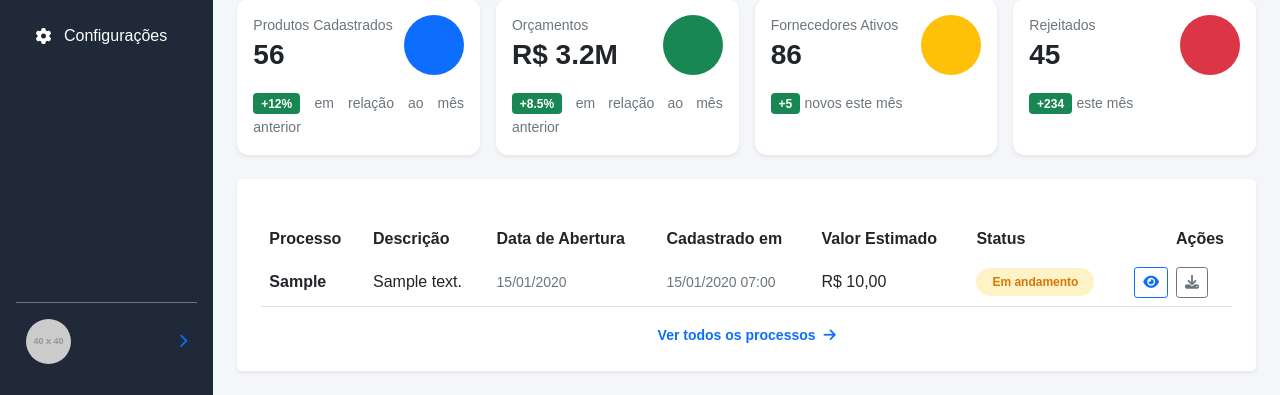
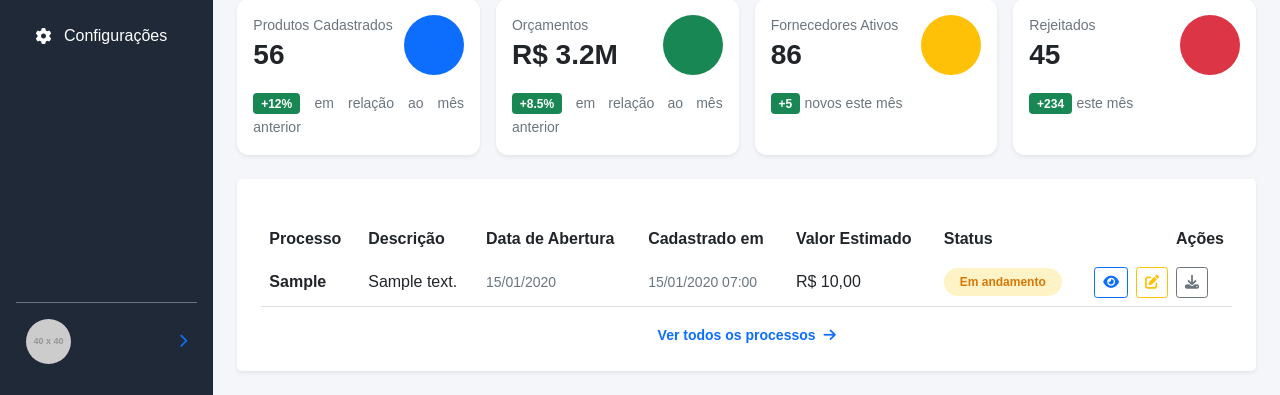
Before and after one commit to TamiresMusafir/arsenal, a Django app: page /dashboard/ in a window 1280 px wide. Shown: the part 407-802 px from the top of the page. Run offline with Django 5.2, Linux system fonts and the light colour scheme; tables that the repository leaves empty hold one stand-in row (values such as "Sample post"); grey boxes labelled with a size stand in for pictures from a placeholder-image service; parts of the project's set-up code (start-up, migrations or seed data) failed here and were passed over; some libraries are stand-ins or nearby versions.

Commit message:
Update dashboard.html

```diff
--- a/dashboard/templates/dashboard.html
+++ b/dashboard/templates/dashboard.html
@@ -173,11 +173,15 @@
 										</td>
 										<td>
 											<div class="d-flex gap-2">
-												<a href="#" class="btn btn-sm btn-outline-primary">
+												<a href="{% url 'visualizar_processo' processo.numero_slug %}" class="btn btn-sm btn-outline-primary" title="Visualizar">
 													<i class="fa-solid fa-eye"></i>
 												</a>
 
-												<a href="#" class="btn btn-sm btn-outline-secondary">
+                        <a href="{% url 'editar_processo' processo.numero_slug %}" class="btn btn-sm btn-outline-warning" title="Editar">
+                          <i class="fa-solid fa-pen-to-square"></i>
+                        </a>
+
+												<a href="#" class="btn btn-sm btn-outline-secondary" title="Baixar">
 													<i class="fa-solid fa-download"></i>
 												</a>
 											</div>
```
